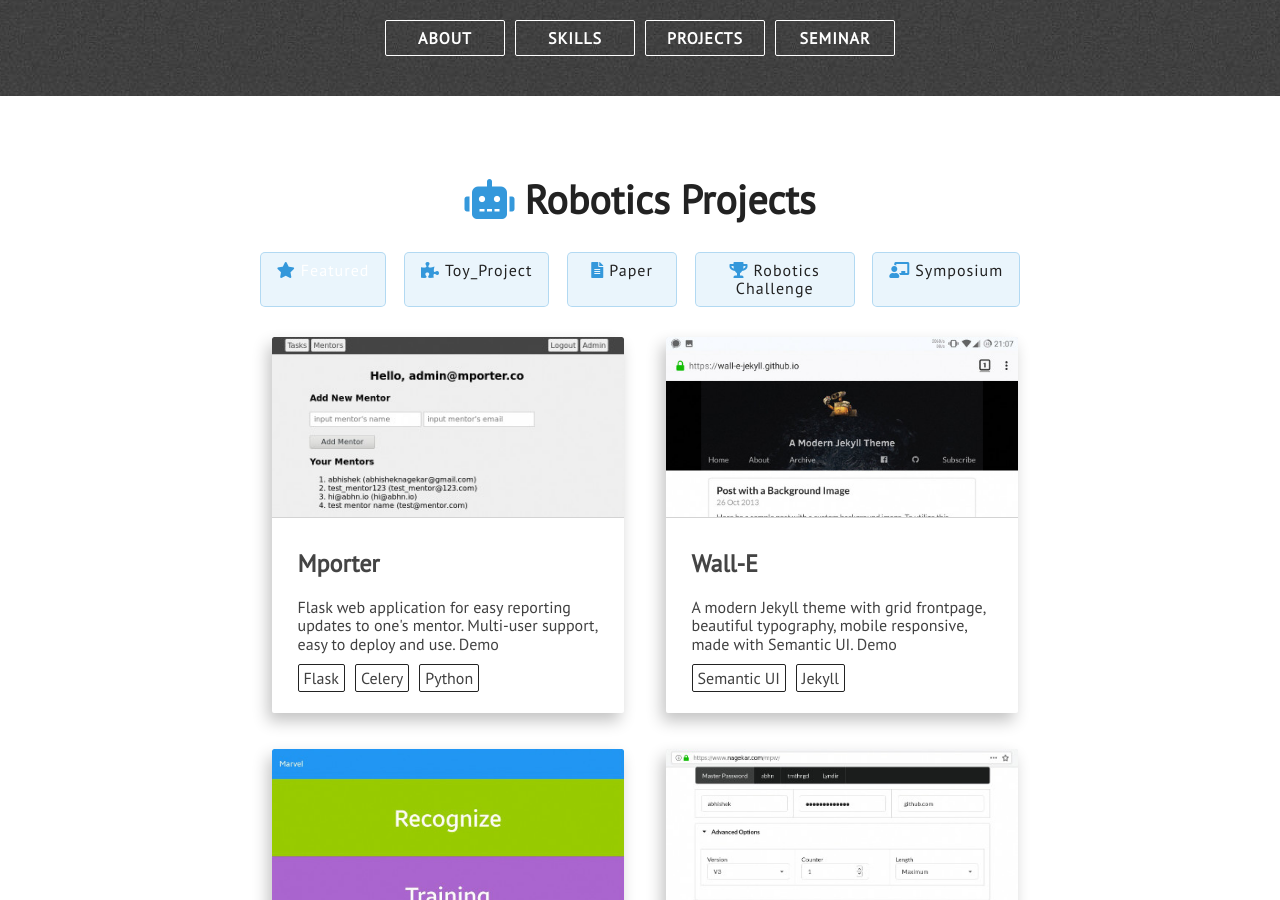
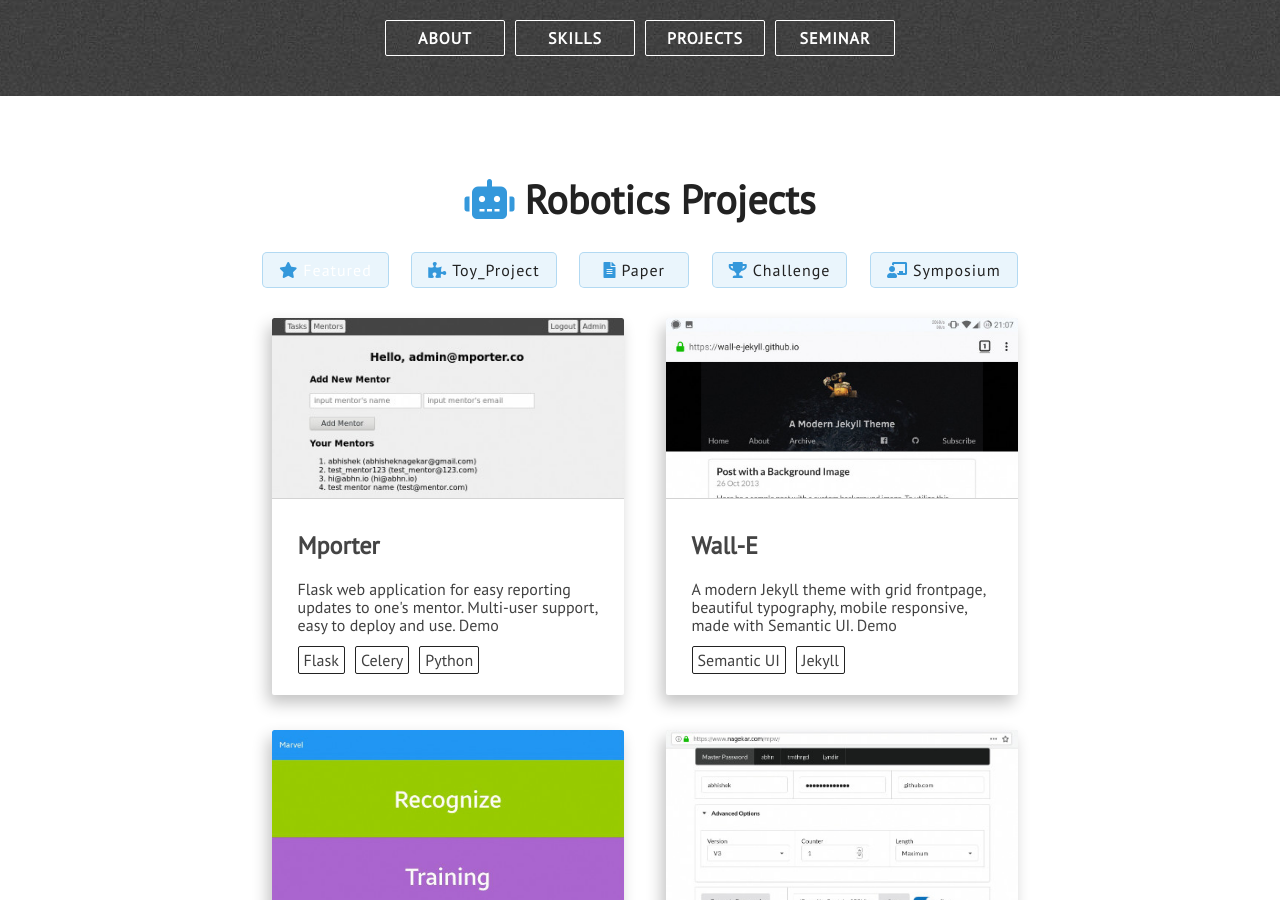
Before and after one commit to ckwnsgk/ckwnsgk.github.io, a Jekyll site: the page built from index.html, in a window 1280 px wide and 900 px high, scrolled down 804 px. Built offline with Jekyll 4.4.1, drawn with Linux system fonts in a browser that asks for light colours; nearby versions of some CDN libraries.

Commit message:
project update

```diff
--- a/_includes/projects.html
+++ b/_includes/projects.html
@@ -7,7 +7,7 @@
                     <a id="featured" class="semi-transparent-button with-border white-button project-filter-button" onclick="selected('featured')"><i class="fas fa-star" style="margin-right: 5px;"></i>Featured</a>
                     <a id="toy_project" class="semi-transparent-button with-border white-button project-filter-button" onclick="selected('toy_project')"><i class="fas fa-puzzle-piece" style="margin-right: 5px;"></i>Toy_Project</a>
                     <a id="paper" class="semi-transparent-button with-border white-button project-filter-button" onclick="selected('paper')"><i class="fas fa-file-alt" style="margin-right: 5px;"></i>Paper</a>
-                    <a id="robotics_challenge" class="semi-transparent-button with-border white-button project-filter-button" onclick="selected('robotics_challenge')"><i class="fas fa-trophy" style="margin-right: 5px;"></i>Robotics Challenge</a>
+                    <a id="challenge" class="semi-transparent-button with-border white-button project-filter-button" onclick="selected('challenge')"><i class="fas fa-trophy" style="margin-right: 5px;"></i>Challenge</a>
                     <a id="symposium" class="semi-transparent-button with-border white-button project-filter-button" onclick="selected('symposium')"><i class="fas fa-chalkboard-teacher" style="margin-right: 5px;"></i>Symposium</a>
                 </div>
 
```
